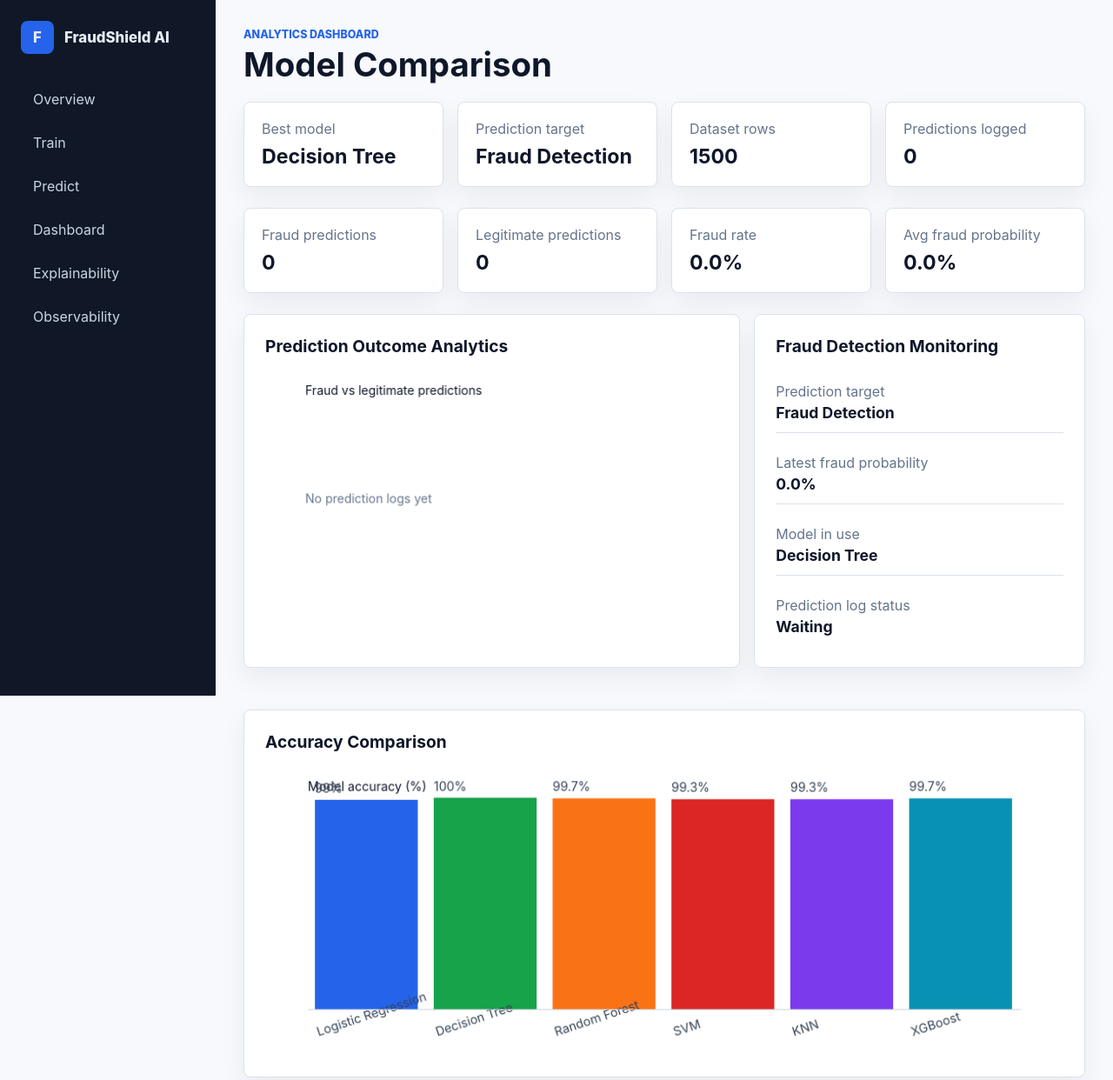
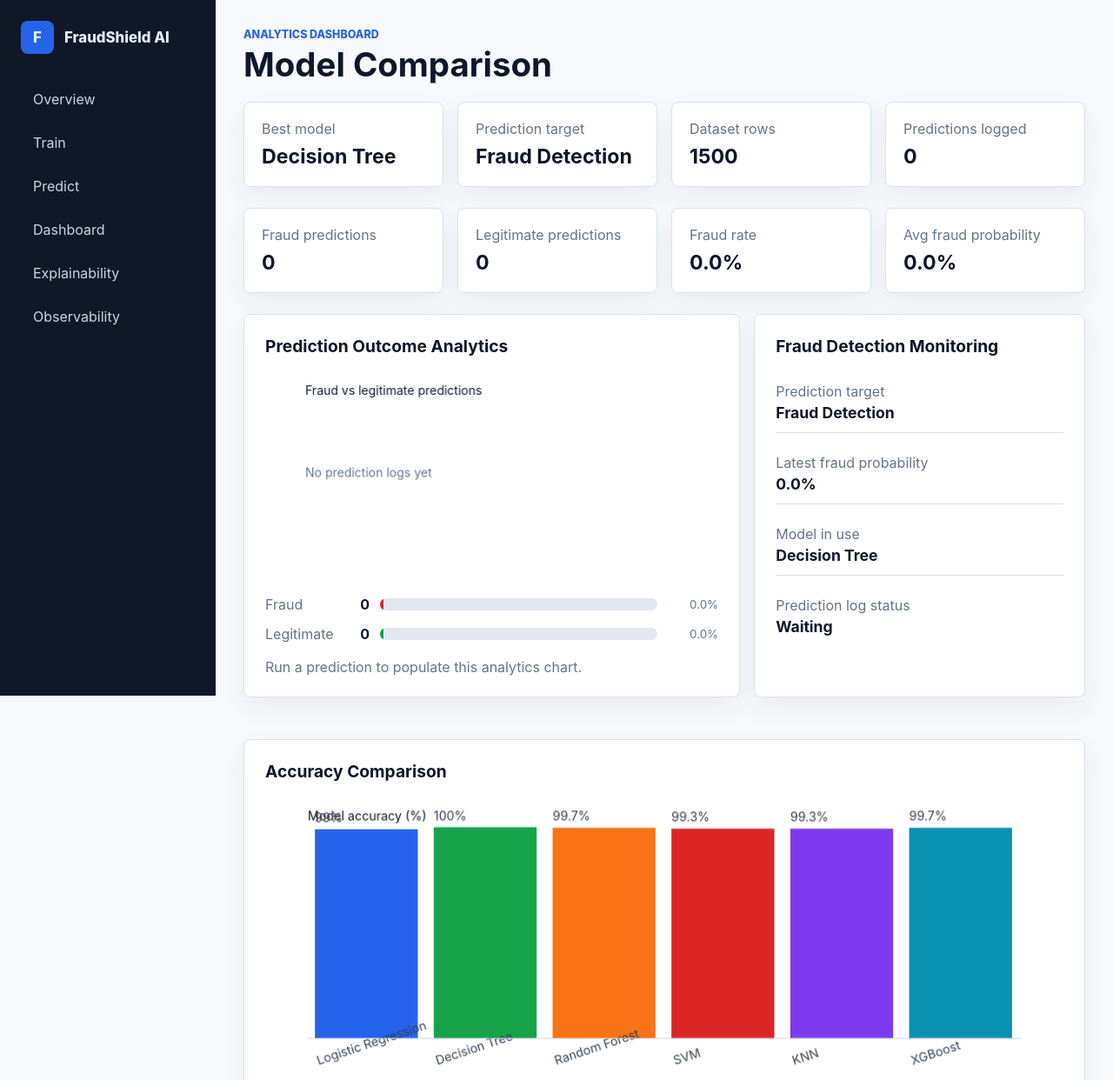
Before and after one commit to Arsathfarith/FraudShieldAI, a Flask app: page /dashboard in a window 1280 px wide. Shown: the top 1242 px of the page at 87% size. Run offline with Flask 3, Linux system fonts and the light colour scheme.

Commit message:
Add dashboard outcome visual fallback

```diff
--- a/static/css/styles.css
+++ b/static/css/styles.css
@@ -185,6 +185,49 @@ table { width: 100%; border-collapse: collapse; min-width: 760px; }
 th, td { padding: 12px 10px; border-bottom: 1px solid var(--line); text-align: left; }
 th { color: var(--muted); font-size: 0.82rem; text-transform: uppercase; }
 .white-chart { width: 100%; max-width: 100%; height: auto; }
+.outcome-visual {
+  display: grid;
+  gap: 16px;
+}
+.outcome-bars {
+  display: grid;
+  gap: 14px;
+}
+.outcome-row {
+  display: grid;
+  grid-template-columns: 120px 1fr 58px;
+  align-items: center;
+  gap: 12px;
+}
+.outcome-label {
+  display: flex;
+  align-items: center;
+  justify-content: space-between;
+  gap: 10px;
+}
+.outcome-label span { color: var(--muted); }
+.outcome-track {
+  height: 14px;
+  border-radius: 999px;
+  overflow: hidden;
+  background: #e2e8f0;
+}
+.outcome-track i {
+  display: block;
+  height: 100%;
+  min-width: 4px;
+  border-radius: inherit;
+}
+.outcome-row.fraud .outcome-track i { background: var(--red); }
+.outcome-row.legitimate .outcome-track i { background: var(--green); }
+.outcome-row small {
+  color: var(--muted);
+  text-align: right;
+}
+.empty-note {
+  margin: 4px 0 0;
+  color: var(--muted);
+}
 .driver-list, .importance-list { display: grid; gap: 12px; }
 .driver {
   display: grid;
@@ -227,4 +270,6 @@ th { color: var(--muted); font-size: 0.82rem; text-transform: uppercase; }
   nav, .hero, .metric-grid, .summary-list, .predict-grid, .dashboard-grid { grid-template-columns: 1fr; }
   .hero { padding: 28px; }
   .shell { padding: 14px; }
+  .outcome-row { grid-template-columns: 1fr; }
+  .outcome-row small { text-align: left; }
 }
--- a/templates/dashboard.html
+++ b/templates/dashboard.html
@@ -25,7 +25,28 @@
 <section class="dashboard-grid">
   <article class="panel">
     <h2>Prediction Outcome Analytics</h2>
-    <canvas class="white-chart" data-chart-type="prediction" data-chart='{{ prediction_summary.chart|tojson }}' width="520" height="300"></canvas>
+    <div class="outcome-visual">
+      <canvas class="white-chart" data-chart-type="prediction" data-chart='{{ prediction_summary.chart|tojson }}' width="520" height="240"></canvas>
+      <div class="outcome-bars" aria-label="Prediction outcome totals">
+        {% set total_predictions = prediction_summary.total if prediction_summary.total else 1 %}
+        {% for item in prediction_summary.chart %}
+        {% set percent = (item.value / total_predictions * 100) if prediction_summary.total else 0 %}
+        <div class="outcome-row {{ item.label|lower }}">
+          <div class="outcome-label">
+            <span>{{ item.label }}</span>
+            <strong>{{ item.value }}</strong>
+          </div>
+          <div class="outcome-track">
+            <i style="width: {{ percent|round(1) }}%"></i>
+          </div>
+          <small>{{ "%.1f"|format(percent) }}%</small>
+        </div>
+        {% endfor %}
+        {% if not prediction_summary.total %}
+        <p class="empty-note">Run a prediction to populate this analytics chart.</p>
+        {% endif %}
+      </div>
+    </div>
   </article>
   <article class="panel">
     <h2>Fraud Detection Monitoring</h2>
```
